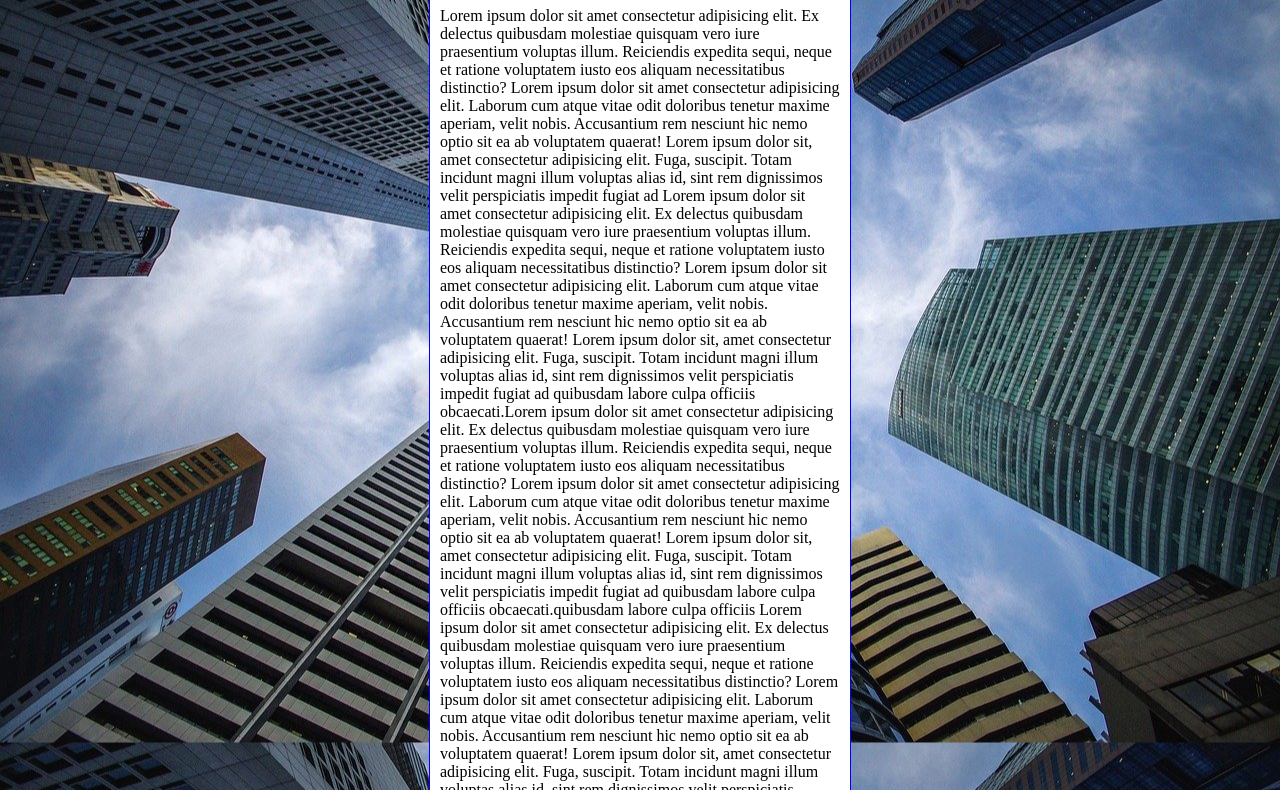
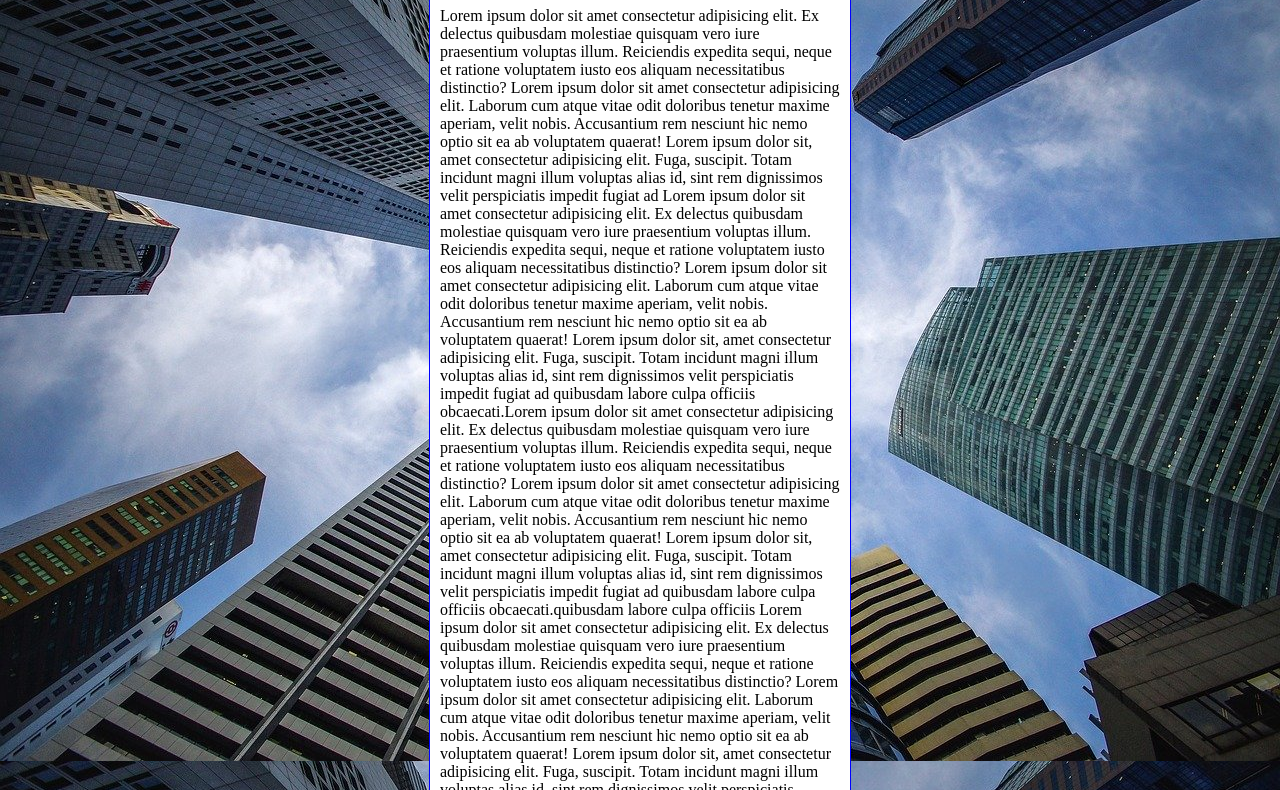
Before and after one commit to leandrrolima/html-css, a plain HTML site: page Exercicios/ex022/fundo006.html in a window 1280 px wide. Shown: the part 92-882 px from the top of the page. Drawn offline with Linux system fonts and the light colour scheme.

Commit message:
Update fundo006.html

```diff
--- a/Exercicios/ex022/fundo006.html
+++ b/Exercicios/ex022/fundo006.html
@@ -4,19 +4,27 @@
     <meta charset="UTF-8">
     <meta http-equiv="X-UA-Compatible" content="IE=edge">
     <meta name="viewport" content="width=device-width, initial-scale=1.0">
-    <title>d</title>
+    <title>Fundo Fixo de tela</title>
     <style>
         body{
             height: 100vh;
-            background-color: black;
+            /*background-color: black;
             background-image: url(imagens/wallpaper002.jpg);
             background-position: center center;
-            background-repeat:repeat-y;
+            background-repeat:no-repeat;
             background-size: cover;
+            background-attachment: fixed;*/
+
+            background: black url(imagens/wallpaper002.jpg) center center no-repeat fixed;
+            background-size: cover;
+
+            /*Shorthand - background
+                color > position > repeat > [size]> attachment
+            */
         }
         main{
             background-color: white;
-            width:400px ;
+            max-width:400px ;
             padding: 10px;
             margin: auto;
             border: 1px solid blue;
```
